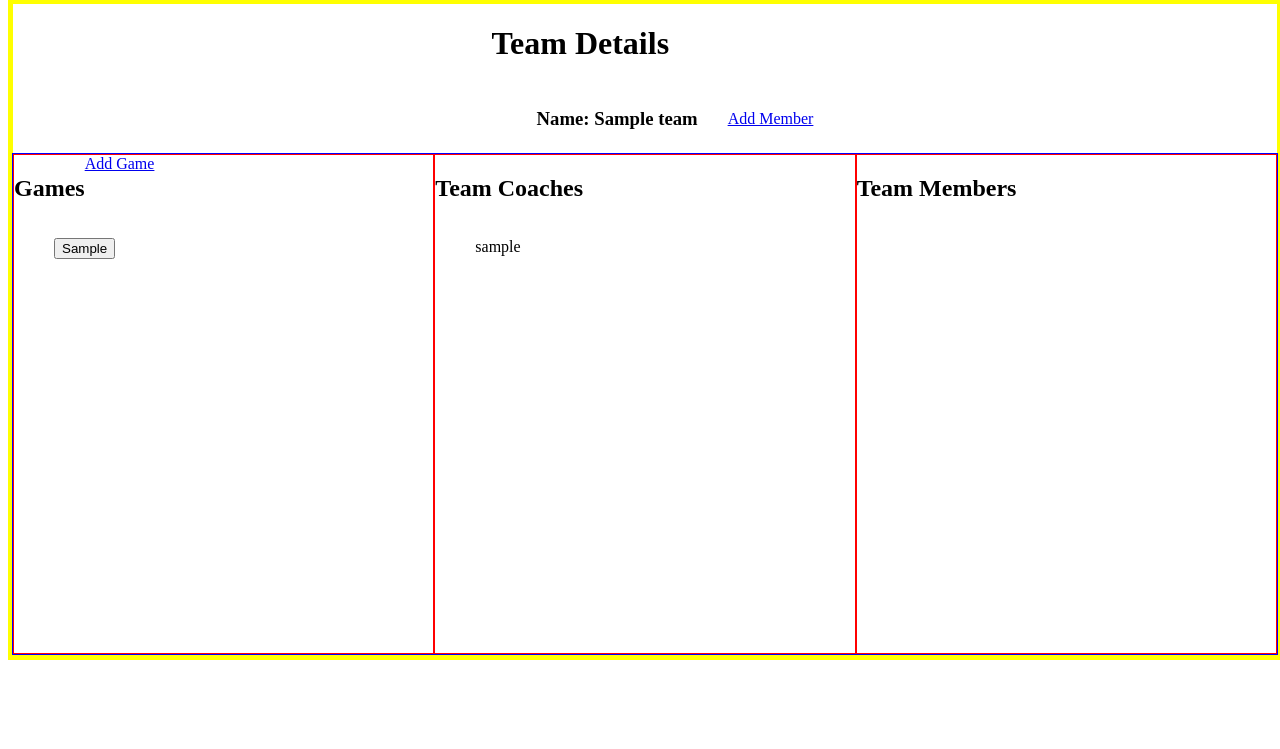
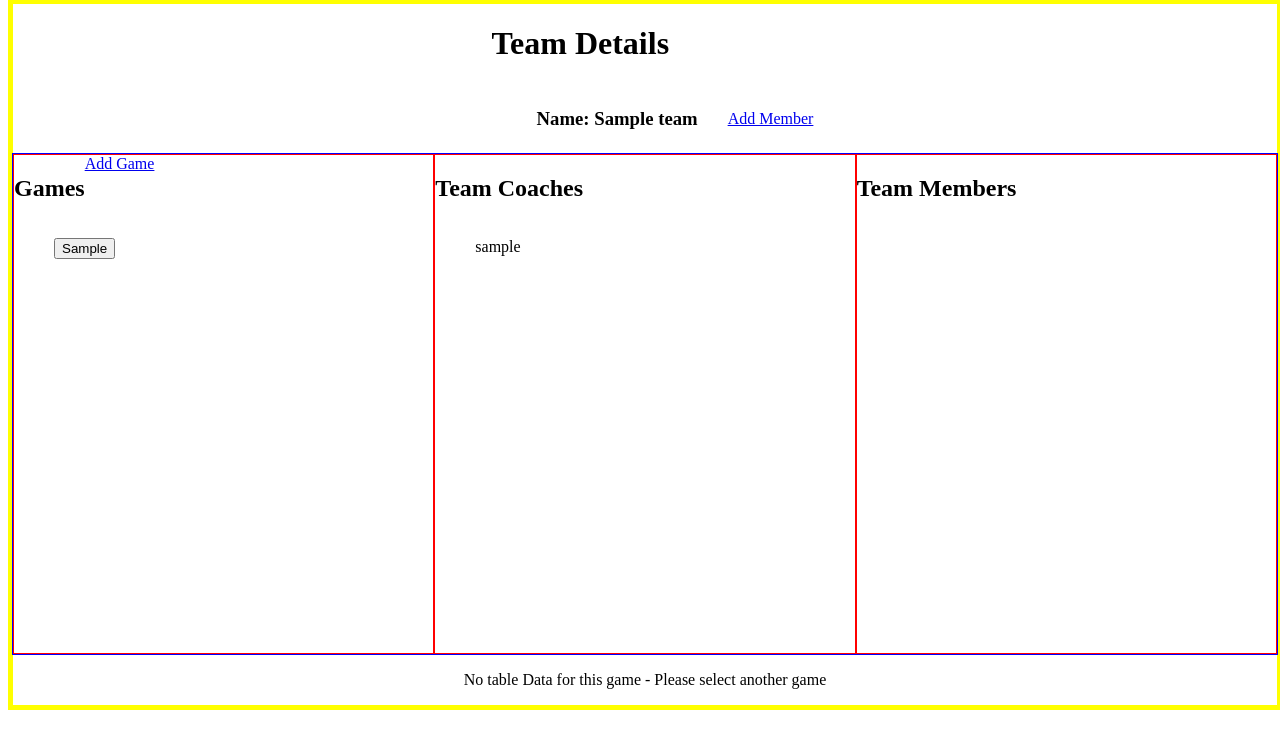
Before and after one commit to SscottK/esports-team-tracker-v2, a Django app: page /team-details/1 in a window 1280 px wide. Shown: the part 27-776 px from the top of the page. Run offline with Django 5.2, Linux system fonts and the light colour scheme; a user stored in the database is signed in; tables that the repository leaves empty hold one stand-in row (values such as "Sample post").

Commit message:
table tile updates dynamically when game selected

```diff
--- a/estt_main_app/static/css/team_detail.css
+++ b/estt_main_app/static/css/team_detail.css
@@ -40,3 +40,8 @@
     display: flex;
     flex-direction: row;
 }
+
+
+.game-table-container, .game-table {
+    justify-items: center;
+}
--- a/estt_main_app/templates/team/team_details.html
+++ b/estt_main_app/templates/team/team_details.html
@@ -67,35 +67,11 @@
     <div class="game-table-container">
 
 
-        <!-- Table Display -->
-        <!-- <div x-show="tableData.levels.length > 0" style="display: none;">
-          <table>
-            <thead>
-              <tr>
-                <th>Level</th>
-                <template x-for="user in tableData.users" :key="user.user">
-                  <th x-text="user.user__username"></th>
-                </template>
-              </tr>
-            </thead>
-            <tbody>
-              <template x-for="level in tableData.levels" :key="level.id">
-                <tr>
-                  <td x-text="level.level_name"></td>
-                  <template x-for="user in tableData.users" :key="user.user">
-                    <td x-text="getTime(level.id, user.user)"></td>
-                  </template>
-                </tr>
-              </template>
-            </tbody>
-          </table>
-        </div>
-      </div>    -->
-<!-- Table Data -->
 
     <template x-if="tableData">
-      <div x-show="tableData.levels.length > 0" style="display: none;">
-          <h2>Game Details</h2>
+
+      <div x-show="tableData.levels.length > 0" style="display: none;" class="game-table">
+        <h2 x-text="tableData.game"></h2>
           <table border="1">
             <thead>
               <tr>
@@ -119,9 +95,11 @@
         </div>
       </div>
     </template>
-    <template x-if="tableData.length">
-      <div border="'1">
-        <p>No Table Data</p>
+    <template x-if="!tableData.levels.length">
+      <div>
+
+          <p>No table Data for this game - Please select another game</p>
+
       </div>
     </template>
 
@@ -129,10 +107,11 @@
 </div>
 
 <script>
-    function gameSelection() {
+  function gameSelection() {
       return {
         games: [],
-        tableData: { users: [], levels: [], times: {} },
+        tableData: { users: [], levels: [], times: {}},
+
         errorMessage: '',
 
         async loadGames(teamId) {
@@ -147,7 +126,7 @@
               throw new Error(errorData.error || "Failed to fetch games.");
             }
             this.games = await response.json();
-            console.log(this.games)
+
 
             this.errorMessage = '';
           } catch (error) {
@@ -167,7 +146,7 @@
               throw new Error(errorData.error || "Failed to fetch table data.");
             }
             this.tableData = await response.json();
-
+            this.tableData.game = `Tracked Data for ${this.tableData.game}`
             this.errorMessage = '';
           } catch (error) {
             this.errorMessage = error.message;
--- a/estt_main_app/views.py
+++ b/estt_main_app/views.py
@@ -179,11 +179,12 @@ def get_table_data(request):
         times = Time.objects.filter(level__game=game).values('level_id', 'user_id', 'time')
 
         time_dict = {f"{time['level_id']}-{time['user_id']}": time['time'] for time in times}
-
+        # game = Game.objects.filter(id=game_id).values('game')
         return JsonResponse({
             'users': list(team_members.filter(isCoach=False)),
             'levels': list(levels),
             'times': time_dict,
+            'game': str(game),
         })
     except Exception as e:
         return JsonResponse({"error": f"An unexpected error occurred: {str(e)}"}, status=500)
```
